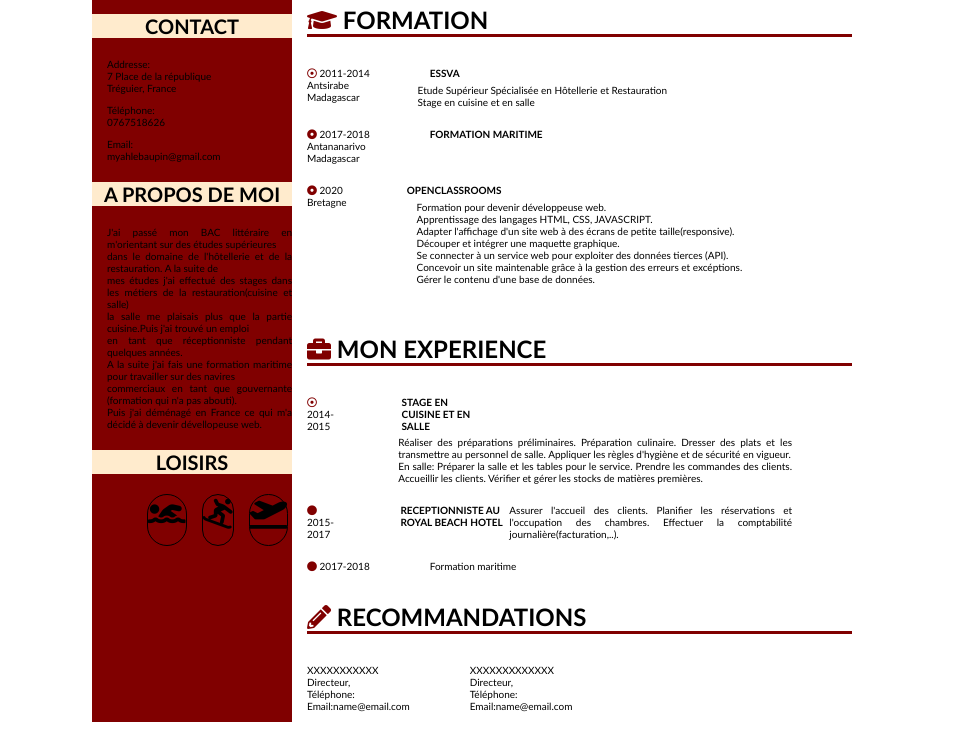
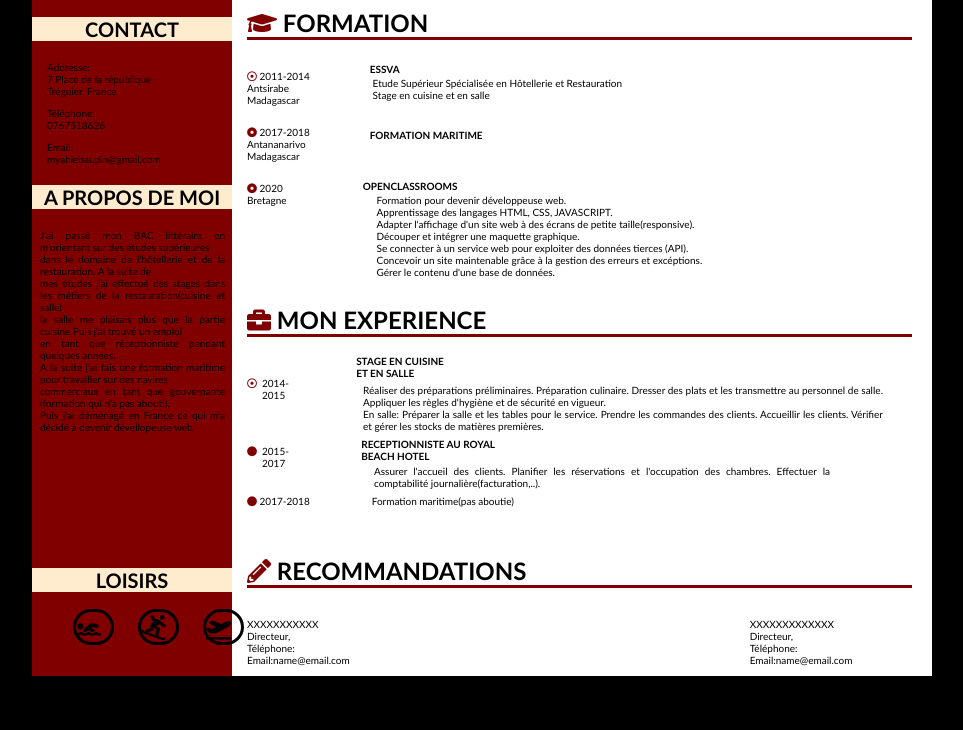
Before and after one commit to myahlbp/oc-P2, a plain HTML site: page index.html in a window 1280 px wide. Shown: the part 192-922 px from the top of the page, without its empty margins (158-1121 px from the left). After the commit the page ends 879 px from the top, so only its background shows below. Drawn offline with Linux system fonts and the light colour scheme.

Commit message:
deuxieme version css

```diff
--- a/index.html
+++ b/index.html
@@ -27,6 +27,7 @@
             </section>
             <section>
                 <h3>A PROPOS DE MOI</h3>
+                <div class="paragraphe">
                 <p>J'ai passé mon BAC littéraire en m'orientant sur des études supérieures<br/>
                     dans le domaine de l'hôtellerie et de la restauration. A la suite de <br/>
                     mes études j'ai effectué des stages dans les métiers de la restauration(cuisine et salle)<br/>
@@ -36,13 +37,16 @@
                     commerciaux en tant que gouvernante (formation qui n'a pas abouti). <br/>
                     Puis j'ai déménagé en France ce qui m'a décidé à devenir dévellopeuse web.
                 </p>
+                </div>
             </section>
             <section>
+                <div id="lois">
                 <h3>LOISIRS</h3>
+                </div>
                 <ul>
-                    <li><i class="fas fa-swimmer"></i></li>
+                    <li><i class="fas fa-swimmer" style="font-size:20px";></i></li>
                     <li><i class="fas fa-snowboarding"></i></li>
-                    <li><i class="fas fa-plane-departure"></i></li>
+                    <li><i class="fas fa-plane-departure" style="font-size:20px;"></i></li>
                 </ul>
             </section>
         </div>
@@ -51,7 +55,7 @@
 
         <div id="droite">
             <header>
-                    <h1>MYAH LEBAUPIN</h1>
+                    <h1>MIHAJA LEBAUPIN</h1>
                     <div class=pa>
                     <p>Développeuse web freelance</p>
                     </div>
@@ -64,25 +68,29 @@
                         Madagascar
                     </p>
                     <h4> ESSVA</h4>
-                    <div class="para">
+                        <div class="para">
                         <p> Etude Supérieur Spécialisée en Hôtellerie et Restauration<br/>
                         Stage en cuisine et en salle
                         </p>
-                    </div>
+                        </div>
                 </article>
                 <article>
                     <p> <i class="fas fa-dot-circle" style="color:maroon";></i> 2017-2018 <br/>
                         Antananarivo <br/>
                         Madagascar
                     </p>
+                    <div class="formationmar">
                     <h4> FORMATION MARITIME</h4>
+                    </div>
                 </article>
                 <article>
                     <p> <i class="fas fa-dot-circle" style="color:maroon";></i> 2020 <br/>
                         Bretagne
                     </p>
+                    <div class="oc">
                     <h4> OPENCLASSROOMS</h4>
-                    <div class="para2">
+                    </div>
+                        <div class="para1">
                         <p> Formation  pour devenir développeuse web.<br/>
                             Apprentissage des langages HTML, CSS, JAVASCRIPT.<br/>
                             Adapter l'affichage d'un site web à des écrans de petite taille(responsive).<br/>
@@ -91,16 +99,19 @@
                             Concevoir un site maintenable grâce à la gestion des erreurs et excéptions.<br/>
                             Gérer le contenu d'une base de données.
                         </p><br/>
-                    </div>
+                        </div>
                 </article>
             </section>
             <section>
-
+                <div class="experience">
                 <h2> <i class="fas fa-briefcase" style="color:maroon";></i>  MON EXPERIENCE</h2>
+                </div>
                 <article>
-                    <p> <i class="far fa-dot-circle" style="color:maroon";></i> 2014-2015 </p>
+                    <p> <i class="far fa-dot-circle" style="color:maroon";></i> <div class="date">2014-2015</div> </p>
+                    <div class="stage">
                     <h4>STAGE EN CUISINE ET EN SALLE </h4>
-                    <div class="para3">
+                    </div>
+                        <div class="para2">
                         <p> Réaliser des préparations préliminaires.
                         Préparation culinaire.
                         Dresser des plats et les transmettre au personnel de salle.
@@ -111,21 +122,25 @@
                             Accueillir les clients.
                             Vérifier et gérer les stocks de matières premières.
                         </p>
-                    </div>
+                        </div>
                 </article>
                 <article>
-                    <p> <i class="fas fa-circle"style="color:maroon";></i> 2015-2017</p>
+                    <p> <i class="fas fa-circle"style="color:maroon";></i><div class="date2">2015-2017</div></p>
+                    <div class="reception">
                     <h4>RECEPTIONNISTE AU ROYAL BEACH HOTEL</h4>
-                    <div classe="para4">
+                    </div>
+                        <div class="para3">
                         <p> Assurer l'accueil des clients.
                         Planifier les réservations et l'occupation des chambres.
                         Effectuer la comptabilité journalière(facturation,..).
                         </p>
-                    </div>
+                        </div>
                 </article>
                 <article>
                     <p> <i class="fas fa-circle"style="color:maroon";></i> 2017-2018</p>
-                    <p>Formation maritime</p><br/>
+                    <div class="formar">
+                    <p>Formation maritime(pas aboutie)</p><br/>
+                    </div>
                 </article>
             </section>
             <section>
@@ -136,11 +151,13 @@
                             Téléphone:<br/>
                              Email:name@email.com
                     </p>
+                    <div class="para4">
                     <p>XXXXXXXXXXXXX<br/>
                             Directeur,<br/>
                             Téléphone:<br/>
                             Email:name@email.com
                     </p>
+                    </div>
 
                 </article>
             </section>
--- a/style.css
+++ b/style.css
@@ -1,11 +1,22 @@
+
+body{
+    background-color: black;
+}
+
+
+
+
 .page{
-    width:780px;
+    width:900px;
     margin: auto;
     font-family: 'Source sans Pro', Calibri, Tahoma, Geneva, Verdana, sans-serif;
     font-size: 16px;
     display:flex;
+    border:solid black 3px;
+    background-color: white;
 
 }
+
 #gauche{
     width:200px;
     background-color: maroon;
@@ -30,24 +41,33 @@ h3 {
     background-color:blanchedalmond;
     margin-left:-15px;
 }
+#lois{
+    position:relative;
+    top:115px;
+}
 p{
     text-align: justify;
 }
-
+.paragraphe{
+    position:relative;
+    right:7px;
+}
 ul{
     display:flex;
     justify-content: space-around;
-    margin-right: 30px;
+    right:26px;
+    list-style-type: none;
+    position:relative;
+    top:100px;
+
 }
 
 li{
-    border:solid 1px black;
-    width:50px;
-    height:50px;
-    list-style-type: none;
-    font-size:30px;
-    margin-right:15px;
-    border-radius: 50px;
+    font-size:25px;
+    margin:12px;
+    padding-right:10px;
+    border:solid black 3px;
+    border-radius:50px;
 
 }
 #droite{
@@ -63,16 +83,21 @@ h1{
     color:maroon;
  }
  .pa{
+     position:relative;
      font-size:25px;
+     bottom:30px;
+     text-decoration: underline maroon ;
  }
 
  article{
      display:flex;
  }
 
-article p{
-    margin-right: 60px;
-}
+
+
+
+
+
 h2{
     border-bottom: 3px solid maroon;
 
@@ -81,28 +106,76 @@ h2{
 section p{
     font-size:10px;
 }
+h4{
+    position:relative;
+    left:60px;
+    bottom:10px;
+    font-size:10px;
+}
 .para{
-    margin-left:-42px;
-    padding-top:17px;
-    }
-
-.para2{
-    padding-top:17px;
-    margin-left:-85px;
-
+    position:relative;
+    left:33px;
+    top:7px;
+}
+.para1{
+    position: relative;
+    top:12px;
+    right:5px;
+}
+.formationmar{
+    position: relative;
+    top:10px;
+}
+.oc{
+    position: relative;
+    left:16px;
+    top:5px;
+}
+.stage{
+    position:relative;
+    left:5px;
+    bottom:15px;
 
 }
-.para3{
-    padding-top:40px ;
-    margin-left:-85px;
+.experience{
+    position:relative;
+    bottom:10px;
 
 }
+.para2{
+    position:relative;
+    right:29px;
+    top:7px;
+}
+.reception{
+    position:relative;
+    left:5px;
+}
+.para3{
+    position:relative;
+    top:20px;
+    right:82px;
+}
+
+.formar{
+    position:relative;
+    left:62px;
+}
+.date{
+    position:relative;
+    left:5px;
+    font-size:10px;
+    top:10px;
+}
+.date2{
+    left:5px;
+    position:relative;
+    font-size:10px;
+    top:10px;
+
+}
+
 .para4{
-    padding-top:50px;
+    position:relative;
+    left:400px;
 }
-h4
-{
-    margin-top:10px;
-    font-size:10px;
-    justify-content:flex-end;
-}
```
